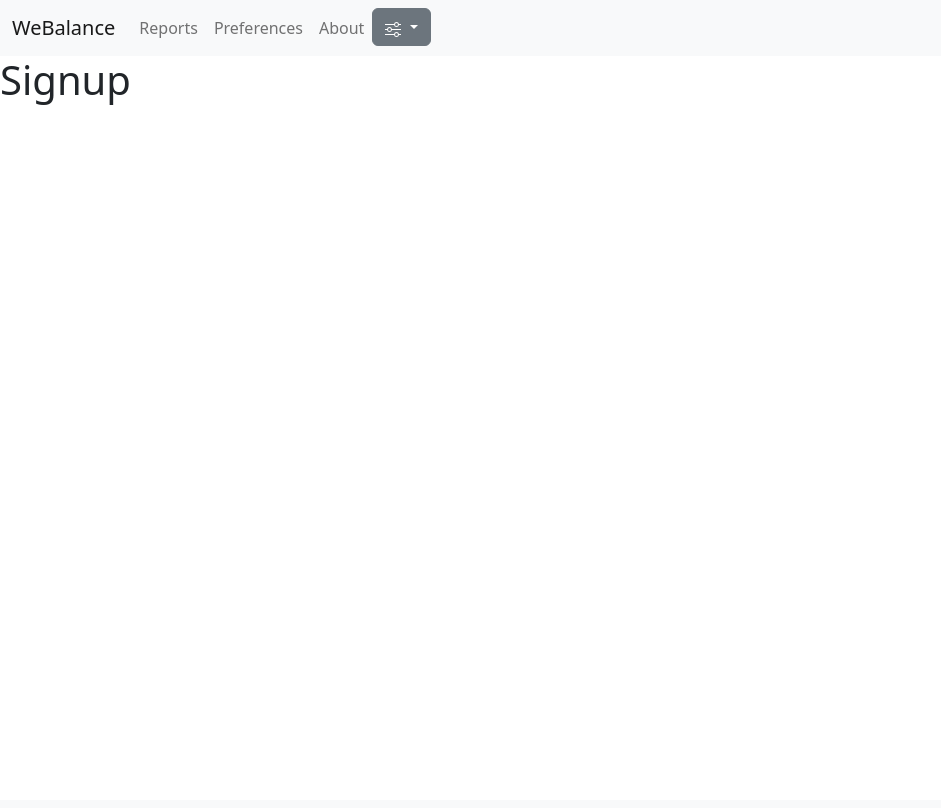
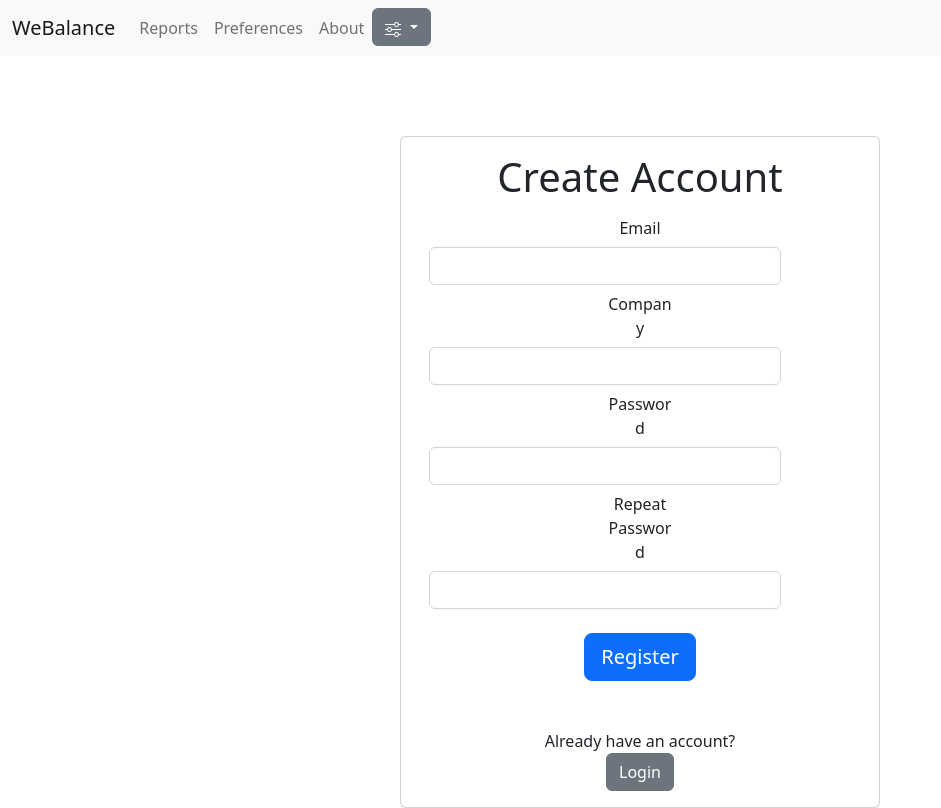
Before and after one commit to tsmithscott/WeBalance, a Flask app: page /signup in a window 1280 px wide. Shown: the whole page, without its empty margins (0-941 px from the left). Before the commit the page ends 105 px from the top, so only its background shows below. Run offline with Flask 2, Linux system fonts and the light colour scheme.

Commit message:
- Added basic login page - Added basic sign up page - Need to align inputs

```diff
--- a/templates/dashboard.html
+++ b/templates/dashboard.html
@@ -1,5 +1,5 @@
 {% extends "base.html" %}
-{% block title %}Dashboard{% endblock %}
+{% block title %}{{title}}{% endblock %}
 {% block content %}
 <h1>Dashboard</h1>
 {% endblock %}
--- a/templates/index.html
+++ b/templates/index.html
@@ -1,5 +1,5 @@
 {% extends "base.html" %}
-{% block title %}Home Page{% endblock %}
+{% block title %}{{title}}{% endblock %}
 {% block content %}
-<h1>WeBalance</h1>
+<h1> About WeBalance </h1>
 {% endblock %}
--- a/templates/preferences.html
+++ b/templates/preferences.html
@@ -1,5 +1,5 @@
 {% extends "base.html" %}
-{% block title %}Preferences{% endblock %}
+{% block title %}{{title}}{% endblock %}
 {% block content %}
 <h1>Preferences</h1>
 {% endblock %}
--- a/templates/signup.html
+++ b/templates/signup.html
@@ -1,5 +1,44 @@
 {% extends "base.html" %}
-{% block title %}Create an Account{% endblock %}
+{% block title %}{{title}}{% endblock %}
 {% block content %}
-<h1>Signup</h1>
+<div class="card mx-auto text-center" style="width: 30rem; margin-top: 5rem;">
+    <div class="card-body">
+        <h1 class="card-title">Create Account</h1>
+
+        <div class="container-sm">
+            <form action="/signup" method="POST">
+                <div class="mb3">
+                    <label for="inputEmail" class="col-sm-2 col-form-label">Email</label>
+                    <div class="col-sm-10">
+                    <input type="text" class="form-control" id="inputEmail">
+                    </div>
+                </div>
+                <div class="mb3">
+                    <label for="inputCompany" class="col-sm-2 col-form-label">Company</label>
+                    <div class="col-sm-10">
+                    <input type="text" class="form-control" id="inputCompany">
+                    </div>
+                </div>
+                <div class="mb3">
+                    <label for="inputPassword" class="col-sm-2 col-form-label">Password</label>
+                    <div class="col-sm-10">
+                    <input type="password" class="form-control" id="inputPassword">
+                    </div>
+                </div>
+                <div class="mb3">
+                    <label for="inputPassword" class="col-sm-2 col-form-label">Repeat Password</label>
+                    <div class="col-sm-10">
+                    <input type="password" class="form-control" id="inputPassword">
+                    </div>
+                </div>
+                <br><button type="submit" class="btn btn-primary btn-lg">Register</button>
+            </form>
+
+            <br><br><label>Already have an account?</label><br>
+            <a class="btn btn-secondary" href="/login" role="button">Login</a>
+        </div>
+
+    </div>
+</div>
+
 {% endblock %}
```
Also changed, not shown: templates/login.html (+12 -10 lines).
